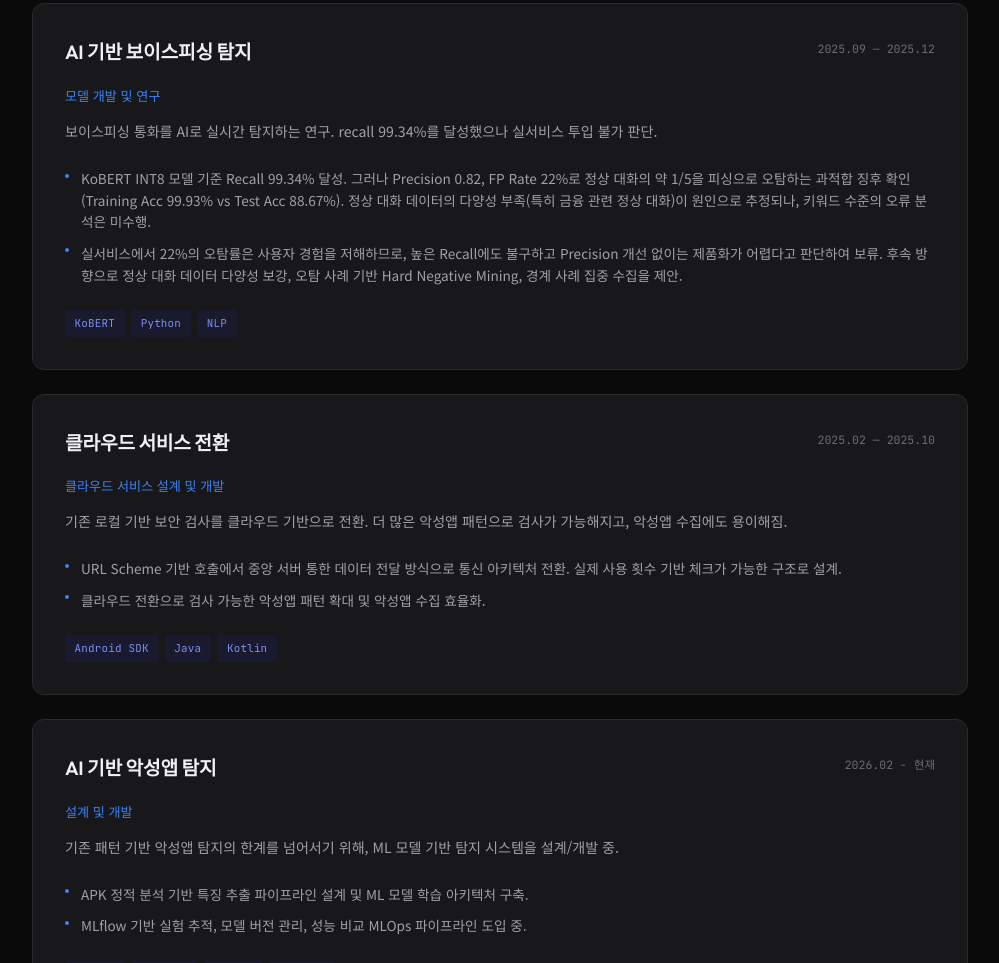
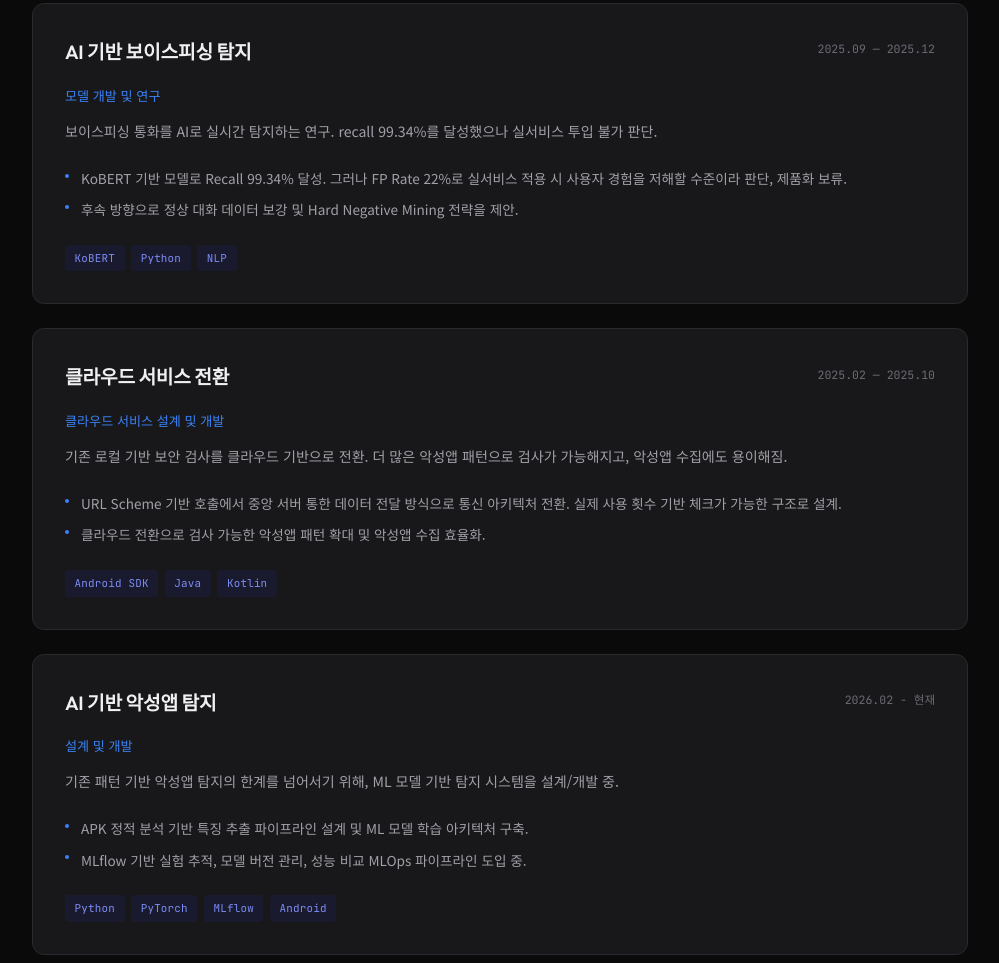
Before and after one commit to yjcho9317/yjcho9317.github.io, a plain HTML site: page index.html in a window 1280 px wide. Shown: the part 1525-2488 px from the top of the page, without its empty margins (140-1139 px from the left). Drawn offline with Linux system fonts and the light colour scheme.

Commit message:
경력기술서 내 보이스피싱 탐지 프로젝트 내용 간소화

```diff
--- a/index.html
+++ b/index.html
@@ -790,8 +790,8 @@
             <div class="role">모델 개발 및 연구</div>
             <p class="desc">보이스피싱 통화를 AI로 실시간 탐지하는 연구. recall 99.34%를 달성했으나 실서비스 투입 불가 판단.</p>
             <ul>
-                <li>KoBERT INT8 모델 기준 Recall 99.34% 달성. 그러나 Precision 0.82, FP Rate 22%로 정상 대화의 약 1/5을 피싱으로 오탐하는 과적합 징후 확인 (Training Acc 99.93% vs Test Acc 88.67%). 정상 대화 데이터의 다양성 부족(특히 금융 관련 정상 대화)이 원인으로 추정되나, 키워드 수준의 오류 분석은 미수행.</li>
-                <li>실서비스에서 22%의 오탐률은 사용자 경험을 저해하므로, 높은 Recall에도 불구하고 Precision 개선 없이는 제품화가 어렵다고 판단하여 보류. 후속 방향으로 정상 대화 데이터 다양성 보강, 오탐 사례 기반 Hard Negative Mining, 경계 사례 집중 수집을 제안.</li>
+                <li>KoBERT 기반 모델로 Recall 99.34% 달성. 그러나 FP Rate 22%로 실서비스 적용 시 사용자 경험을 저해할 수준이라 판단, 제품화 보류.</li>
+                <li>후속 방향으로 정상 대화 데이터 보강 및 Hard Negative Mining 전략을 제안.</li>
             </ul>
             <div class="tags">
                 <span class="tag">KoBERT</span>
```
